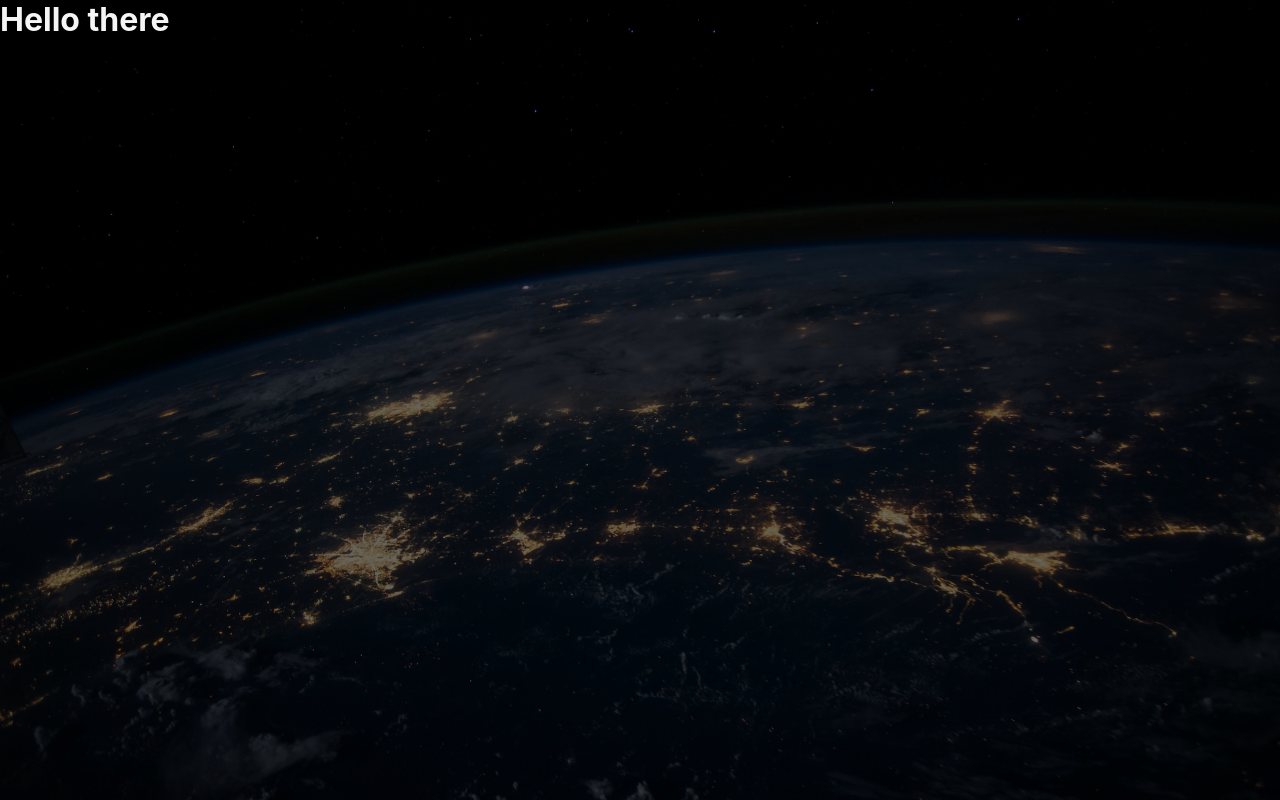
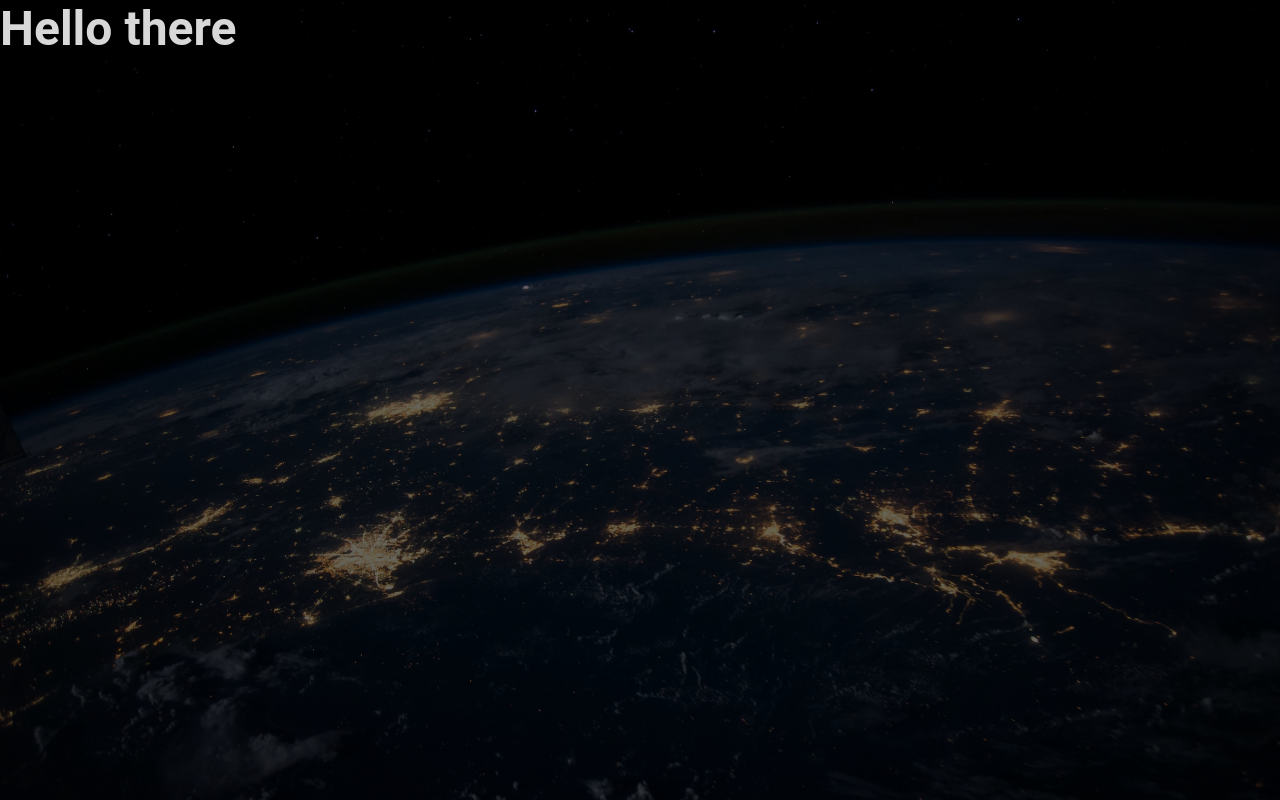
Before and after one commit to wojtazk/wojtazk.github.io, a Next.js app: page / in a window 1280 px wide. Built offline with nearby package versions, Linux system fonts and the light colour scheme.

Commit message:
Adjust css
Add new font - Roboto
Add h1 and h2 styling in index.js

```diff
--- a/styles/globals.css
+++ b/styles/globals.css
@@ -37,9 +37,12 @@
   font-weight: bold;
 }
 /*  */
+@import url('https://fonts.googleapis.com/css2?family=Roboto&display=swap');
 
 body {
-  color: whitesmoke;
+  color: rgb(216, 216, 216);
+  font-family: 'Roboto', sans-serif;
+  font-size: 1.5rem;
   width: 100%;
   min-height: 100vh;
 
```
Also changed, not shown: styles/Home.module.css (+14 -0 lines).
